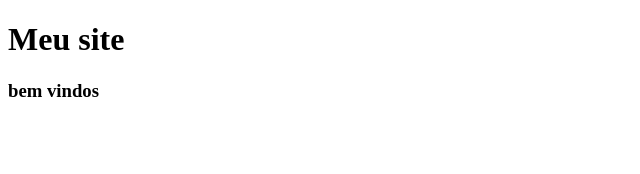
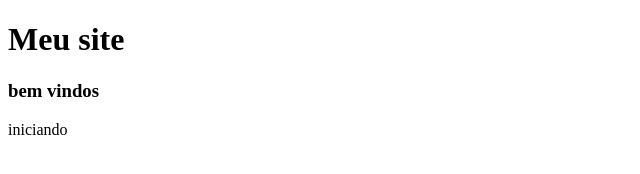
Before and after one commit to Jp280908/helloworld, a plain HTML site: page index.html in a window 1280 px wide. Shown: the full height of the page, 0-640 px from the left. Drawn offline with Linux system fonts and the light colour scheme.

Commit message:
criando um paragrafo

```diff
--- a/index.html
+++ b/index.html
@@ -9,5 +9,6 @@
 <body>
 <h1>Meu site</h1>
 <h3>bem vindos</h3>
+<p>iniciando </p>
 </body>
 </html>
```
